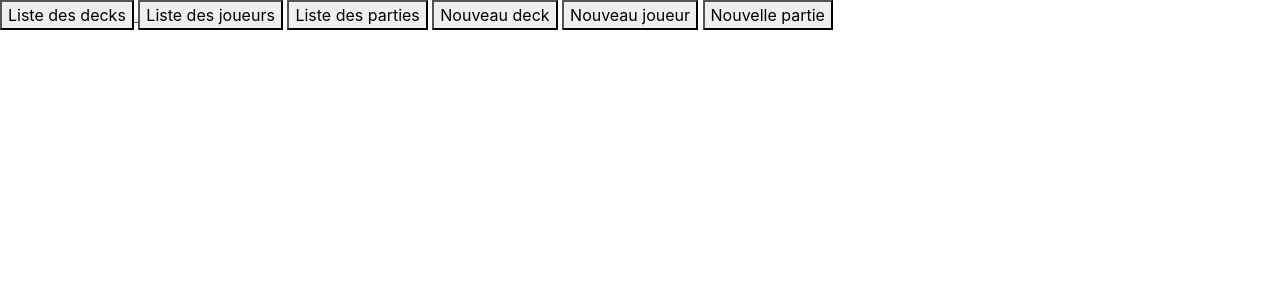
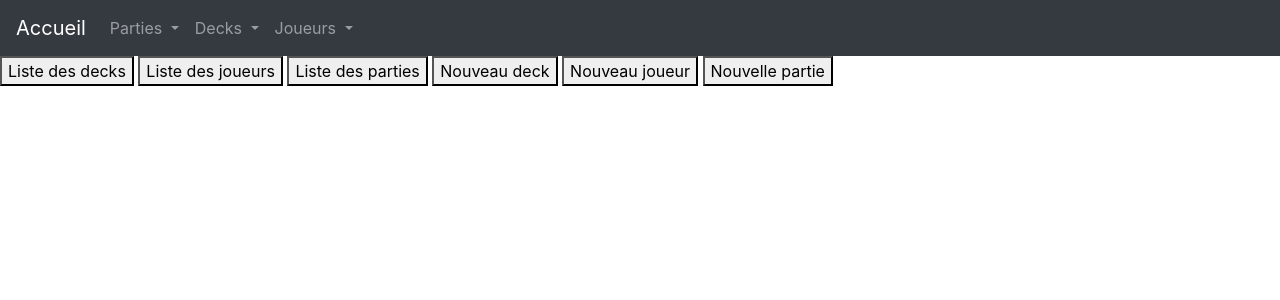
Before and after one commit to ThomasArb/mtg-tools, a Symfony app: template templates/home/home.html.twig in a window 1280 px wide. Shown: the top 300 px of the page. Run offline with Twig, Linux system fonts and the light colour scheme; the template is opened without the code that fills it, so the values that code supplies are empty; some libraries are stand-ins or nearby versions.

Commit message:
Improve new game design and add navbar

```diff
--- a/src/Form/GameType.php
+++ b/src/Form/GameType.php
@@ -6,7 +6,6 @@ use App\Entity\Game;
 use Symfony\Component\Form\AbstractType;
 use Symfony\Component\Form\Extension\Core\Type\CollectionType;
 use Symfony\Component\Form\Extension\Core\Type\DateTimeType;
-use Symfony\Component\Form\Extension\Core\Type\SubmitType;
 use Symfony\Component\Form\FormBuilderInterface;
 use Symfony\Component\OptionsResolver\OptionsResolver;
 
@@ -22,8 +21,7 @@ class GameType extends AbstractType
                 'entry_type' => PlayerDeckLinkType::class,
                 'allow_add' => true,
                 'allow_delete' => true,
-            ])
-            ->add('submit', SubmitType::class);
+            ]);
     }
 
     public function configureOptions(OptionsResolver $resolver)
--- a/templates/base.html.twig
+++ b/templates/base.html.twig
@@ -8,6 +8,44 @@
         {% endblock %}
     </head>
     <body>
+    <nav class="navbar navbar-expand-lg navbar-dark bg-dark">
+        <a class="navbar-brand" href="{{ path('home') }}">Accueil</a>
+        <button class="navbar-toggler" type="button" data-toggle="collapse" data-target="#navbarSupportedContent" aria-controls="navbarSupportedContent" aria-expanded="false" aria-label="Toggle navigation">
+            <span class="navbar-toggler-icon"></span>
+        </button>
+
+        <div class="collapse navbar-collapse" id="navbarSupportedContent">
+            <ul class="navbar-nav mr-auto">
+                <li class="nav-item dropdown">
+                    <a class="nav-link dropdown-toggle" href="#" id="navbarDropdown" role="button" data-toggle="dropdown" aria-haspopup="true" aria-expanded="false">
+                        Parties
+                    </a>
+                    <div class="dropdown-menu" aria-labelledby="navbarDropdown">
+                        <a class="dropdown-item" href="{{ path('new_game') }}">Nouvelle partie</a>
+                        <a class="dropdown-item" href="{{ path('list_game') }}">Liste des parties</a>
+                    </div>
+                </li>
+                <li class="nav-item dropdown">
+                    <a class="nav-link dropdown-toggle" href="#" id="navbarDropdown" role="button" data-toggle="dropdown" aria-haspopup="true" aria-expanded="false">
+                        Decks
+                    </a>
+                    <div class="dropdown-menu" aria-labelledby="navbarDropdown">
+                        <a class="dropdown-item" href="{{ path('new_deck') }}">Nouveau deck</a>
+                        <a class="dropdown-item" href="{{ path('list_deck') }}">Liste des decks</a>
+                    </div>
+                </li>
+                <li class="nav-item dropdown">
+                    <a class="nav-link dropdown-toggle" href="#" id="navbarDropdown" role="button" data-toggle="dropdown" aria-haspopup="true" aria-expanded="false">
+                        Joueurs
+                    </a>
+                    <div class="dropdown-menu" aria-labelledby="navbarDropdown">
+                        <a class="dropdown-item" href="{{ path('new_player') }}">Nouveau joueur</a>
+                        <a class="dropdown-item" href="{{ path('list_player') }}">Liste des joueurs</a>
+                    </div>
+                </li>
+            </ul>
+        </div>
+    </nav>
         {% block body %}{% endblock %}
         {% block javascripts %}
             <script src="https://code.jquery.com/jquery-3.3.1.slim.min.js" integrity="sha384-q8i/X+965DzO0rT7abK41JStQIAqVgRVzpbzo5smXKp4YfRvH+8abtTE1Pi6jizo" crossorigin="anonymous"></script>
```
Also changed, not shown: templates/new_game/index.html.twig (+18 -2 lines).
